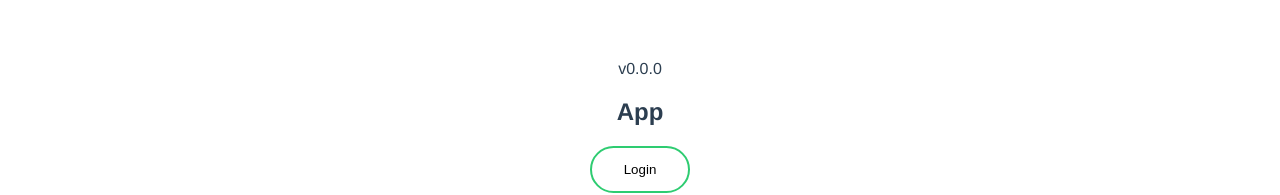
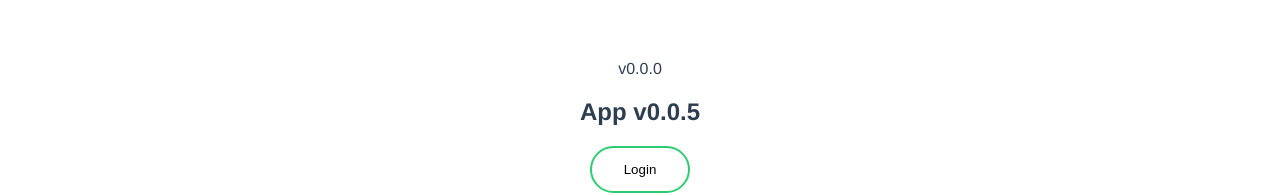
Before and after one commit to zonbimutin/B3-eshop, a Vue app: page / in a window 1280 px wide. Shown: the top 195 px of the page. Built offline with nearby package versions, Linux system fonts and the light colour scheme.

Commit message:
version LOGIN update

```diff
--- a/src/components/Profil.vue
+++ b/src/components/Profil.vue
@@ -1,5 +1,5 @@
 <template>
-  <h2>App</h2>
+  <h2>App v0.0.5</h2>
   <div v-if="user">Bonjour</div>
   <img width="50" v-if="user" alt="profile" src="/profile.png" />
   <button class="butCo" v-if="user"  @click="deconnexion">Déconnexion</button>
```
Also changed, not shown: 2 other files (tests, documents, lock files or other folders).
